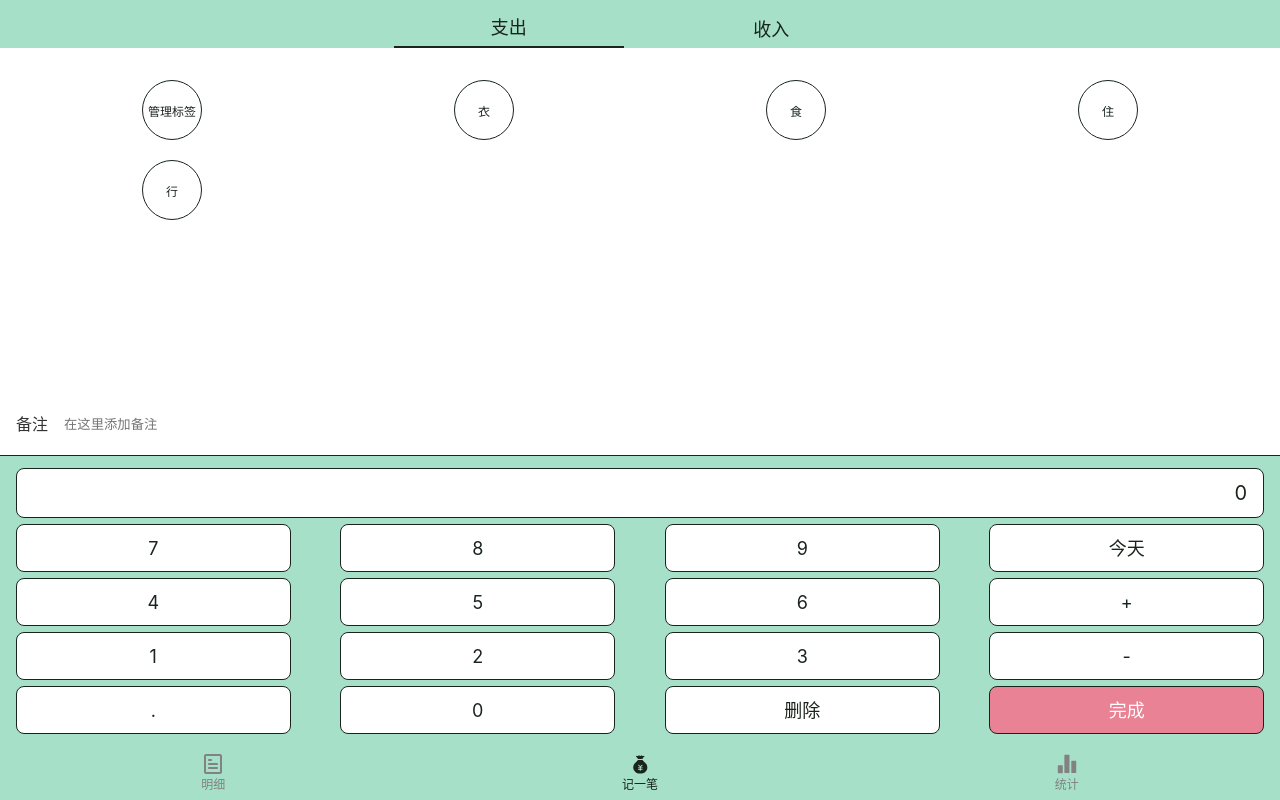
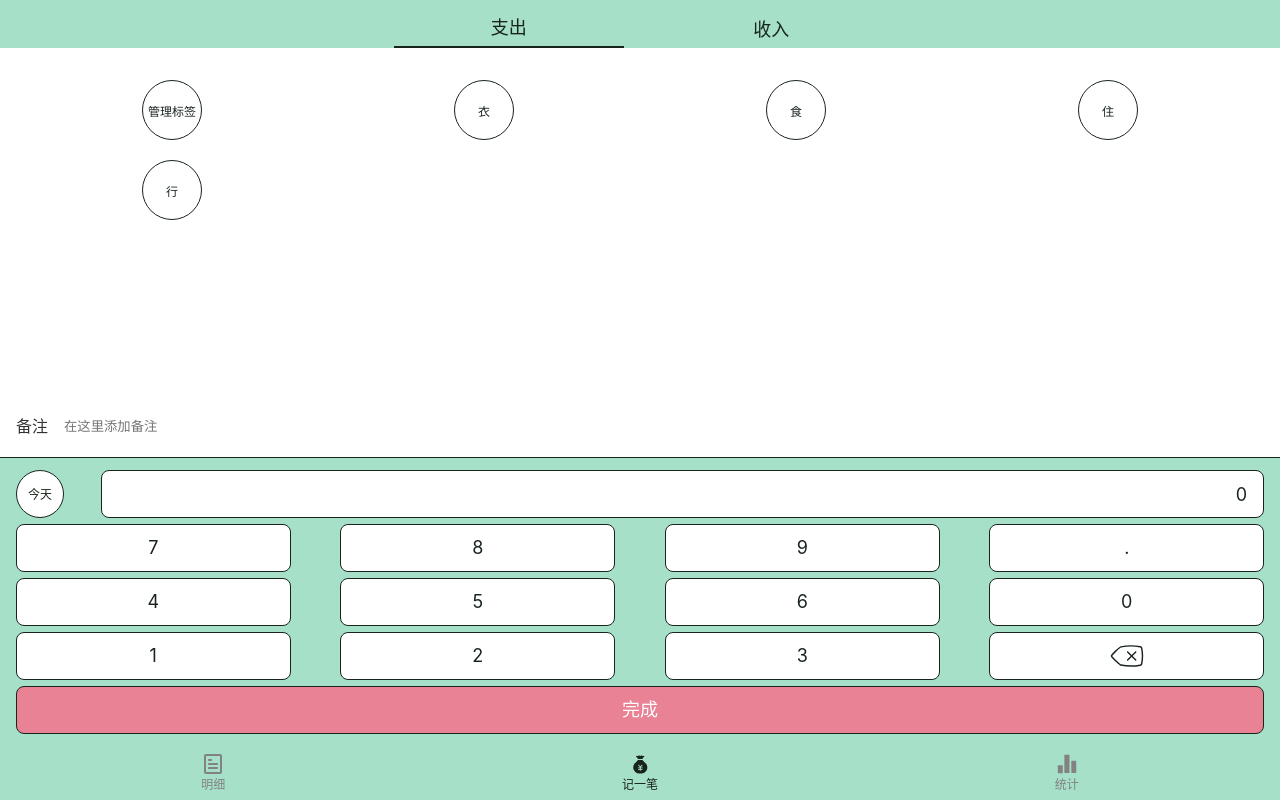
Before and after one commit to gloriacc/save-money, a React app: page /#/bills in a window 1280 px wide. Built offline with nearby package versions, Linux system fonts and the light colour scheme.

Commit message:
优化输入面板样式

```diff
--- a/src/views/Bills/NumbersSection.tsx
+++ b/src/views/Bills/NumbersSection.tsx
@@ -3,6 +3,7 @@ import {Wrapper} from './NumbersSection/Wrapper';
 import {calcOutput} from './NumbersSection/calcOutput';
 import {MyCalendar} from '../../components/MyCalendar';
 import day from 'dayjs';
+import Icon from '../../components/Icon';
 
 type Props = {
   value: number,
@@ -42,7 +43,10 @@ const NumbersSection: React.FC<Props> = (props) => {
       props.onOk();
       return;
     }
-    if ('0123456789.+-'.split('').concat(['删除']).indexOf(text)>=0) {
+    if (text === '') {
+      setOutput(calcOutput('删除', output));
+    }
+    if ('0123456789.'.split('').indexOf(text)>=0) {
       setOutput(calcOutput(text, output));
     }
   }
@@ -65,24 +69,22 @@ const NumbersSection: React.FC<Props> = (props) => {
   return (
     <Wrapper>
       <div className="output">
-        {output}
+        <div className="date" onClick={()=>setCalendar(true)}>{miniDate}</div>
+        <div className="price">{output}</div>
       </div>
       <div className="keyboard" onClick={onClickButtonWrapper}>
         <div>7</div>
         <div>8</div>
         <div>9</div>
-        <div onClick={()=>setCalendar(true)}>{miniDate}</div>
+        <div>.</div>
         <div>4</div>
         <div>5</div>
         <div>6</div>
-        <div>+</div>
+        <div>0</div>
         <div>1</div>
         <div>2</div>
         <div>3</div>
-        <div>-</div>
-        <div>.</div>
-        <div>0</div>
-        <div>删除</div>
+        <div className="backspace"><Icon name="backspace"/></div>
         <div className="ok">完成</div>
       </div>
       <MyCalendar status={calendar} onChange={c => setCalendar(c)} date={date} onDateChange={(d) => setDate(d)}/>
--- a/src/views/Bills/NumbersSection/Wrapper.tsx
+++ b/src/views/Bills/NumbersSection/Wrapper.tsx
@@ -7,13 +7,31 @@ const Wrapper = styled.section`
   background-color: #A6E0C8;
   padding: 12px 16px;
   .output {
+    display: flex;
+    justify-content: space-between;
+    align-items: center;
+    .date {
+      font-size: 12px;
+      text-align: center;
+      width: 48px;
+      height: 48px;
+      line-height: 48px;
+      border: 1px solid #19241C;
+      border-radius: 50px;
+      background-color: #FFF;
+      margin-right: 3%;
+    }
+    .price {
+      flex-grow: 1;
+      height: 48px;
       line-height: 48px;
       text-align: right;
-    font-size: 20px;
+      font-size: 18px;
       padding: 0 16px;
       background-color: #FFF;
       border: 1px solid #19241C;
       border-radius: 8px;
+    }
   }
   .keyboard {
     display: flex;
@@ -22,17 +40,26 @@ const Wrapper = styled.section`
     align-items: center;
     > div {
       font-size: 18px;
-      text-align: center;
       width: 22%;
       height: 48px;
-      line-height: 48px;
       border: 1px solid #19241C;
       border-radius: 8px;
       background-color: #FFF;
       margin-top: 6px;
+      display: flex;
+      justify-content: center;
+      align-items: center;
       &.ok {
         background-color: #E88294;
         color: #FFF;
+        flex-grow: 1;
+      }
+      &.backspace {
+        > .icon {
+          width: 36px;
+          height: 36px;
+          fill: #19241C;
+        }
       }
     }
   }
--- a/src/views/Bills/NumbersSection/calcOutput.tsx
+++ b/src/views/Bills/NumbersSection/calcOutput.tsx
@@ -21,10 +21,6 @@ const calcOutput = (text: string, output: string) => {
         return output + text;
       }
       return output;
-    case '+':
-      return output;
-    case '-':
-      return output;
     case '删除':
       if (output.length <= 1) {
         return '';
```
Also changed, not shown: src/icons/backspace.svg (added). Lines whose indentation alone changed are shown as unchanged.
